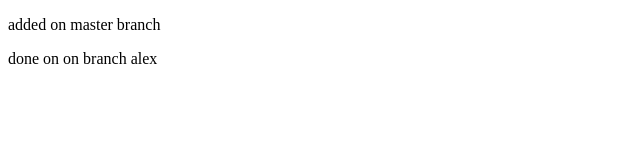
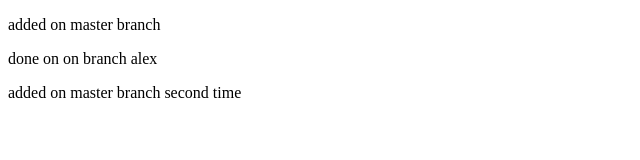
Before and after one commit to aklibaba/simplest_html, a plain HTML site: page knowledge.html in a window 1280 px wide. Shown: the whole page, without its empty margins (0-640 px from the left). Drawn offline with nearby package versions, Linux system fonts and the light colour scheme.

Commit message:
added <p> second time on branch master

```diff
--- a/knowledge.html
+++ b/knowledge.html
@@ -9,6 +9,7 @@
 
 <p>added on master branch</p>
 <p>done on on branch alex</p>
+<p>added on master branch second time</p>
 
 
 <script src="//cdn.jsdelivr.net/jquery/3.1.1/jquery.js"></script>
```
